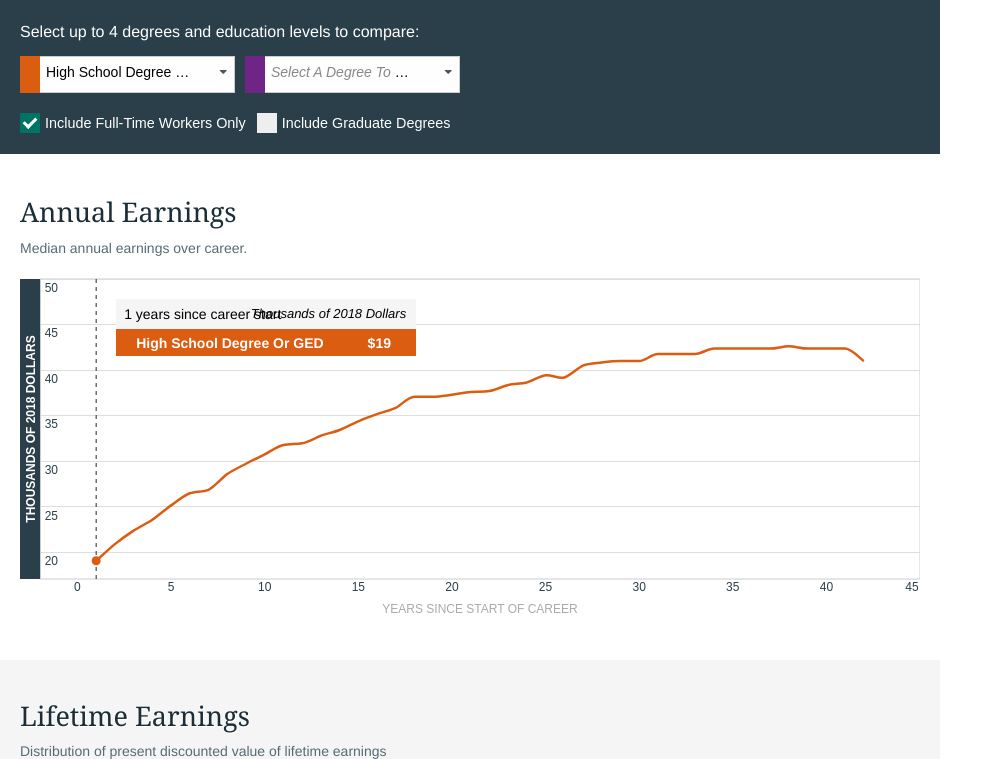
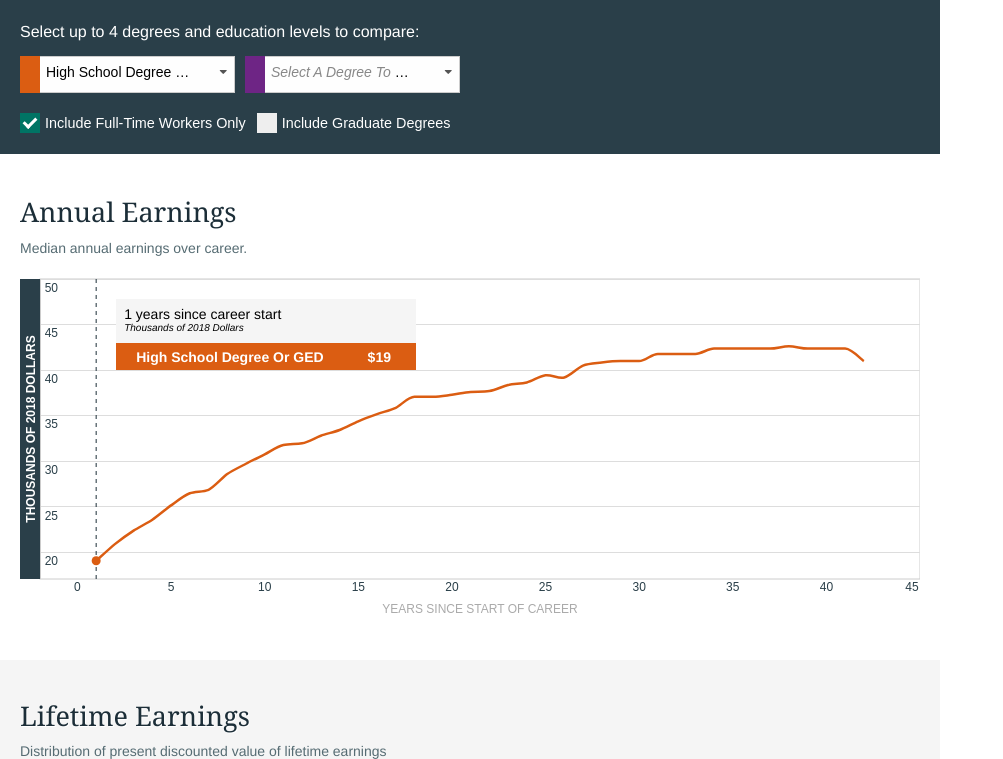
Before and after one commit to abigail-lee/earnings-by-college-major, a plain HTML site: page index.html in a window 1280 px wide. Shown: the top 759 px of the page, without its empty margins (0-1003 px from the left). Drawn offline with Linux system fonts and the light colour scheme.

Commit message:
Update main.css
Removed style making labels run into each other

```diff
--- a/css/main.css
+++ b/css/main.css
@@ -570,16 +570,6 @@ input[type=number] {
 	content: 'Millions of 2018 Dollars';
 }
 
-@media screen and (max-width:1768px) {
-	.degrees-chart .chart.js-chart--median-annual .chart-label h2:after,
-	.degrees-chart .chart.js-chart--percentile .chart-label h2:after {
-		display:inline-block;
-		position:absolute;
-		right:10px;
-		font-size:13px;
-	}
-}
-
 .degrees-chart .chart.js-chart--median-annual #mobile-chart-container .chart-label h2,
 .degrees-chart .chart.js-chart--percentile #mobile-chart-container .chart-label h2,
 .degrees-chart .chart.js-chart--median-annual #mobile-chart-container .chart-label h2:after,
```
